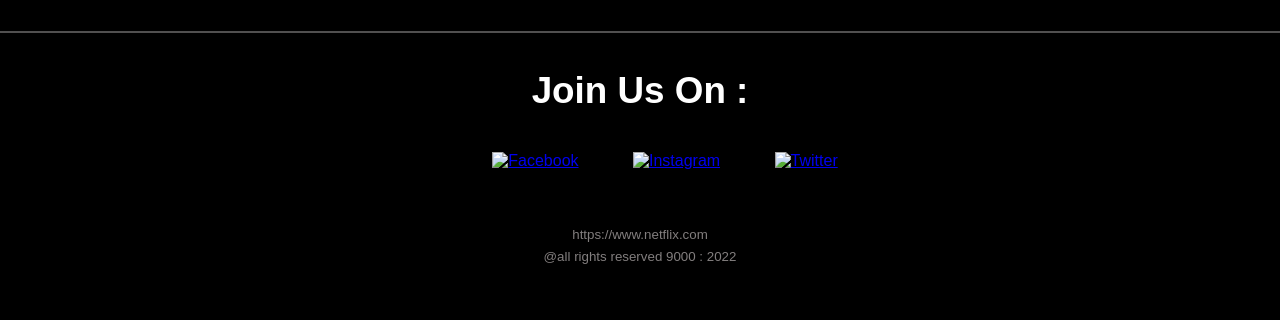
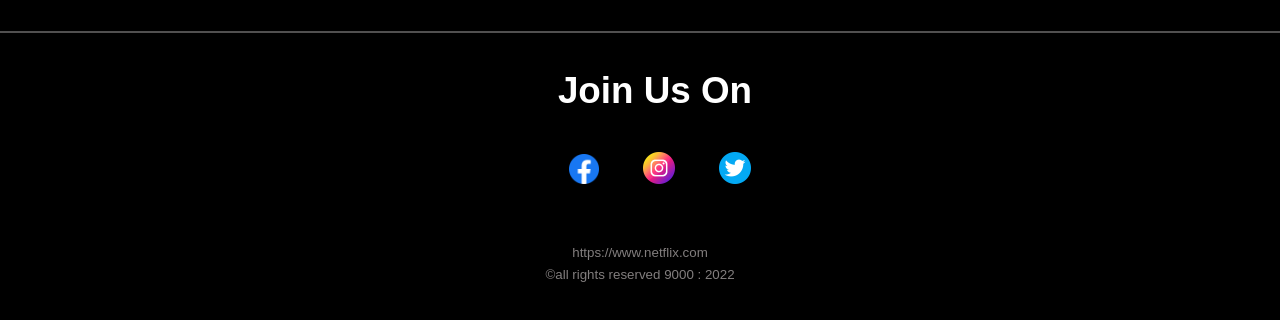
Before and after one commit to biplov2061/Clone, a plain HTML site: page movies.html in a window 1280 px wide. Shown: the part 3919-4239 px from the top of the page. Drawn offline with Linux system fonts and the light colour scheme.

Commit message:
netflix icon , and other images are added

```diff
--- a/movies.css
+++ b/movies.css
@@ -457,13 +457,14 @@
 
 footer>.getus>a>img
 {
-   margin-left: 50px;
+   margin-left: 40px;
    margin-bottom: 50px;
 }
 
 .getus>h3
 {
     font-size: 2.3rem;
+    margin-left: 30px;
     margin-bottom: 40px;
 }
 
--- a/movies.html
+++ b/movies.html
@@ -91,12 +91,12 @@
          <hr>
           <footer>
                <div class="getus">
-                    <h3>Join Us On :</h3>
-                    <a href="https://www.facebook.com"><img src="#" alt="Facebook" id="id-1"></img></a>
-                    <a href="https://www.instagram.com"><img src="#" alt="Instagram" id="id-2"></img></a>
-                    <a href="https://www.twitter.com"><img src="#" alt="Twitter" id="id-3"></img></a>
+                    <h3>Join Us On</h3>
+                    <a href="https://www.facebook.com"><img src="/facebook.png" height="30" width="30" alt="Facebook" id="id-1"></img></a>
+                    <a href="https://www.instagram.com"><img src="/instagram.png" height="32" width="32" alt="Instagram" id="id-2"></img></a>
+                    <a href="https://www.twitter.com"><img src="/twitter (1).png" height="32" width="32" alt="Twitter" id="id-3"></img></a>
                     <p>https://www.netflix.com</p>
-                    <p>@all rights reserved 9000 : 2022</p>
+                    <p>&copy;all rights reserved 9000 : 2022</p>
                </div>
           </footer>
 </body>
```
Also changed, not shown: index.html (+2 -1 lines), call me by your name.jpeg (added), instagram.png (added), netflix-icon-icon-2048x2048-yj41gpvr.ico (added), twitter (1).png (added).
